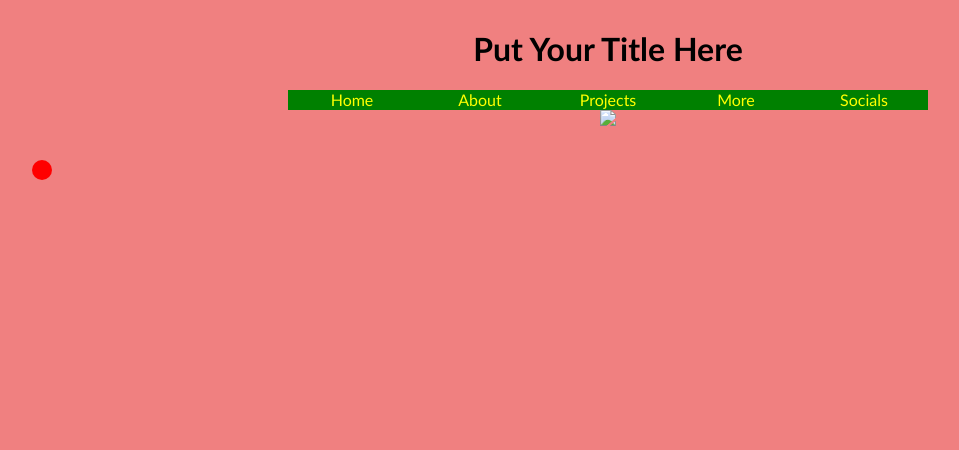
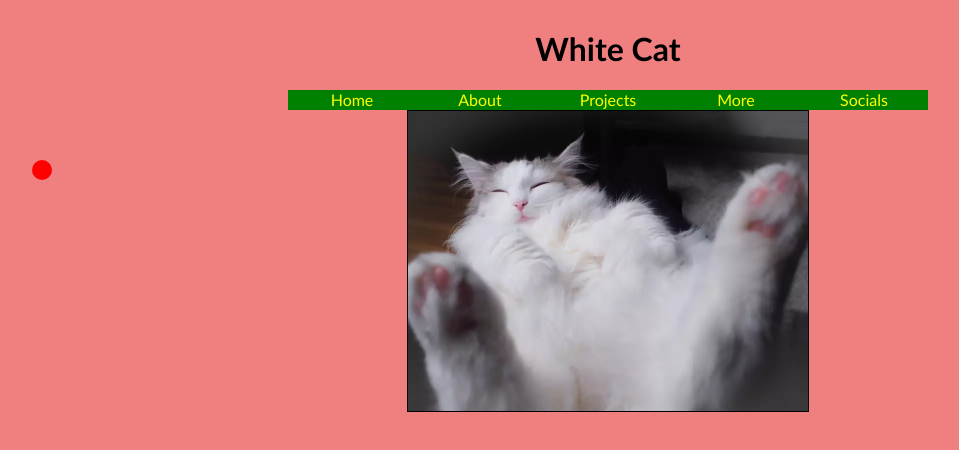
Before and after one commit to jiah5265/jiah5265.github.io, a plain HTML site: page wa7/wa7.html in a window 1280 px wide. Shown: the whole page, without its empty margins (32-991 px from the left). Drawn offline with Linux system fonts and the light colour scheme.

Commit message:
Update wa7.html

```diff
--- a/wa7/wa7.html
+++ b/wa7/wa7.html
@@ -5,10 +5,10 @@
     <meta http-equiv="X-UA-Compatible" content="IE=edge">
     <meta name="viewport" content="width=device-width, initial-scale=1.0">
     <link rel="stylesheet" href="wa7.css">
-    <title>Dance Like Nav</title>
+    <title>cat</title>
 </head>
 <body>
-    <h1>Put Your Title Here</h1> <!--change this text-->
+    <h1>White Cat</h1> <!--change this text-->
     <div id="red-ball">
     </div>
     <nav>
@@ -18,6 +18,6 @@
         <a>More</a>
         <a>Socials</a>
     </nav>
-    <img src="img/matisseChess.png">
+    <div class="catimg"></div>
 </body>
 </html>
```
